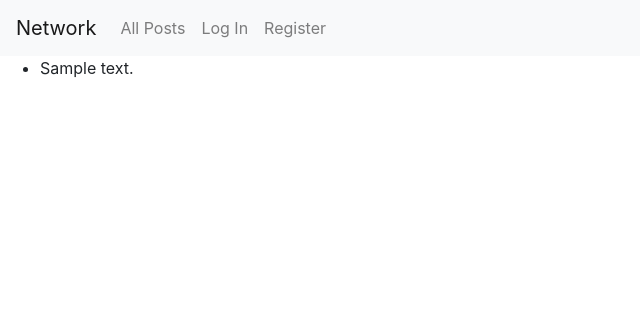
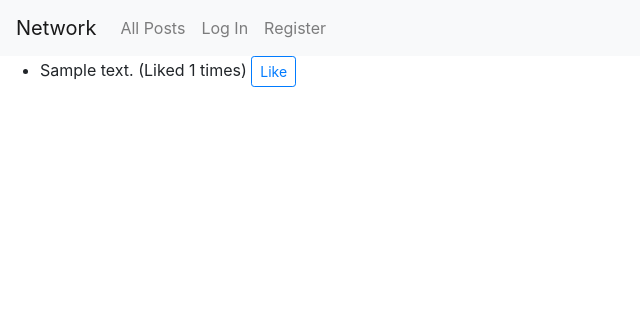
Before and after one commit to yerpalrob/project4, a Django app: page /posts in a window 1280 px wide. Shown: the top 316 px of the page, without its empty margins (0-640 px from the left). Run offline with Django 3.2, Linux system fonts and the light colour scheme; tables that the repository leaves empty hold one stand-in row (values such as "Sample post"); some libraries are stand-ins or nearby versions.

Commit message:
likes added

```diff
--- a/network/models.py
+++ b/network/models.py
@@ -9,3 +9,9 @@ class Post(models.Model):
     user = models.ForeignKey(User, on_delete=models.CASCADE)
     content = models.TextField()
     timestamp = models.DateTimeField(auto_now_add=True)
+
+class Like(models.Model):
+    user = models.ForeignKey(User, on_delete=models.CASCADE)
+    post = models.ForeignKey(Post, on_delete=models.CASCADE)
+    class Meta:
+        unique_together = ['user', 'post']
--- /dev/null
+++ b/network/static/network/post_list.js
@@ -0,0 +1,26 @@
+document.addEventListener('DOMContentLoaded', function() {
+    document.querySelector('.like').addEventListener('click', like);
+})
+
+function like(event) {
+    console.log('in like', event);
+    event.preventDefault();
+    const myHeaders = new Headers();
+    myHeaders.append('Content-Type', 'application/json');
+
+    const data = {
+        post: event.target.dataset.post_id
+    };
+    console.log(data);
+
+    fetch('/like', {
+        method: 'POST',
+        headers: myHeaders,
+        body: JSON.stringify(data)
+    })
+    .then(response => response.json())
+    .then(result => {
+        // Print result
+        console.log('result', result);
+    })
+}
--- a/network/templates/network/index.html
+++ b/network/templates/network/index.html
@@ -1,4 +1,5 @@
 {% extends "network/layout.html" %}
+{% load static %}
 
 {% block body %}
 {% if user.is_authenticated %}
@@ -25,5 +26,5 @@
         <h3>{{ user.username }}</h3>
     </div>
 {% endif %}
-
+<script src="{% static 'network/network.js' %}"></script>
 {% endblock %}
--- a/network/templates/network/layout.html
+++ b/network/templates/network/layout.html
@@ -6,7 +6,6 @@
         <title>{% block title %}Social Network{% endblock %}</title>
         <link rel="stylesheet" href="https://stackpath.bootstrapcdn.com/bootstrap/4.4.1/css/bootstrap.min.css" integrity="sha384-Vkoo8x4CGsO3+Hhxv8T/Q5PaXtkKtu6ug5TOeNV6gBiFeWPGFN9MuhOf23Q9Ifjh" crossorigin="anonymous">
         <link href="{% static 'network/styles.css' %}" rel="stylesheet">
-        <script src="{% static 'network/network.js' %}"></script>
     </head>
     <body>
 
--- a/network/templates/network/post_list.html
+++ b/network/templates/network/post_list.html
@@ -1,4 +1,5 @@
 {% extends "network/layout.html" %}
+{% load static %}
 
 {% block body %}
 
@@ -7,9 +8,14 @@
 <div id="post-list" class="posts">
     <ul>
         {% for post in object_list %}
-            <li>{{ post.content }}</li>
+            <li class="post">{{ post.content }} (Liked {{ post.like_set.count }} times)
+                <button class="btn btn-sm btn-outline-primary like" data-post_id="{{post.pk}}">
+                    Like
+                </button>
+            </li>
         {% endfor %}
     </ul>
 </div>
+<script src="{% static 'network/post_list.js' %}"></script>
 
 {% endblock %}
--- a/network/urls.py
+++ b/network/urls.py
@@ -12,4 +12,6 @@ urlpatterns = [
 
     # API urls
     path("compose", views.compose, name="compose"),
+    path("like", views.like, name="like"),
+
 ]
--- a/network/views.py
+++ b/network/views.py
@@ -6,7 +6,7 @@ from django.shortcuts import render
 from django.urls import reverse
 from django.utils import timezone
 from django.views.generic.list import ListView
-from .models import User, Post
+from .models import User, Post, Like
 from django.views.decorators.csrf import csrf_exempt
 from django.contrib.auth.decorators import login_required
 
@@ -103,3 +103,28 @@ def compose(request):
     post.save()
 
     return JsonResponse({"message": "Post created successfully."}, status=201)
+
+@csrf_exempt
+@login_required
+def like(request):
+    if request.method != "POST":
+        return JsonResponse({"error": "POST request required."}, status=400)
+
+    # Check recipient emails
+    print ("request body", request.body)
+    data = json.loads(request.body)
+    post = data.get("post")
+    if not post:
+        return JsonResponse({
+            "error": "Post required."
+        }, status=400)
+
+    post = Post.objects.get(pk=post)
+    like = Like(
+        post=post,
+        user=request.user
+    )
+
+    like.save()
+
+    return JsonResponse({"message": "Like successful."}, status=201)
```
Also changed, not shown: network/migrations/0003_like.py (added), network/static/network/network.js (line endings or trailing spaces).
